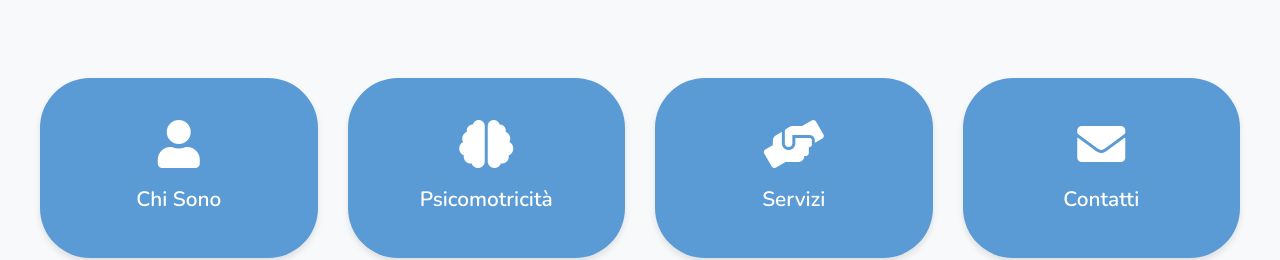
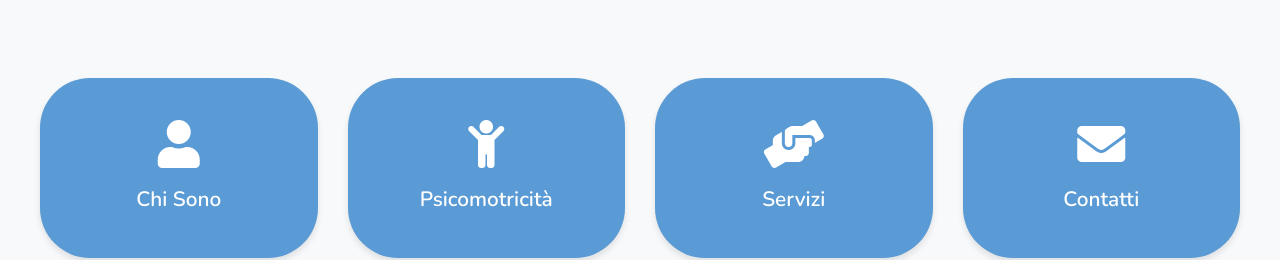
Before and after one commit to aikan86/MirianaPsicomotricita, a React (Create React App) app: page / in a window 1280 px wide. Shown: the part 1340-1600 px from the top of the page. Built offline with nearby package versions, Linux system fonts and the light colour scheme.

Commit message:
Update Home.js

```diff
--- a/src/pages/Home.js
+++ b/src/pages/Home.js
@@ -65,7 +65,7 @@ function Home() {
             <span>Chi Sono</span>
           </Link>
           <Link to="/psicomotricita" className="nav-button">
-            <i className="fas fa-brain"></i>
+            <i className="fas fa-child"></i>
             <span>Psicomotricità</span>
           </Link>
           <Link to="/servizi" className="nav-button">
```
